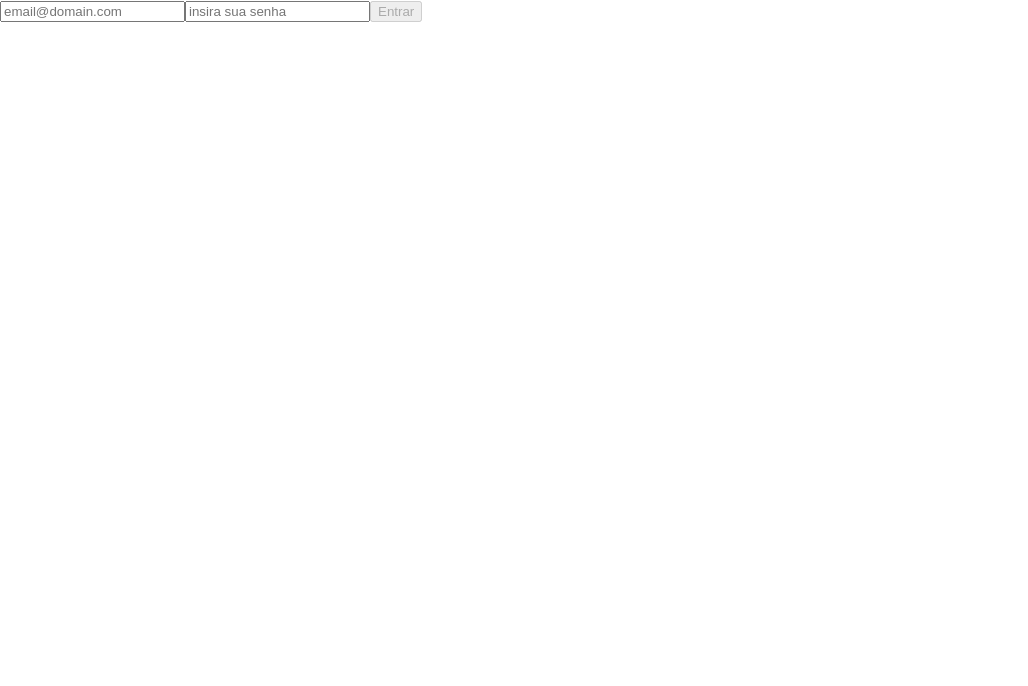
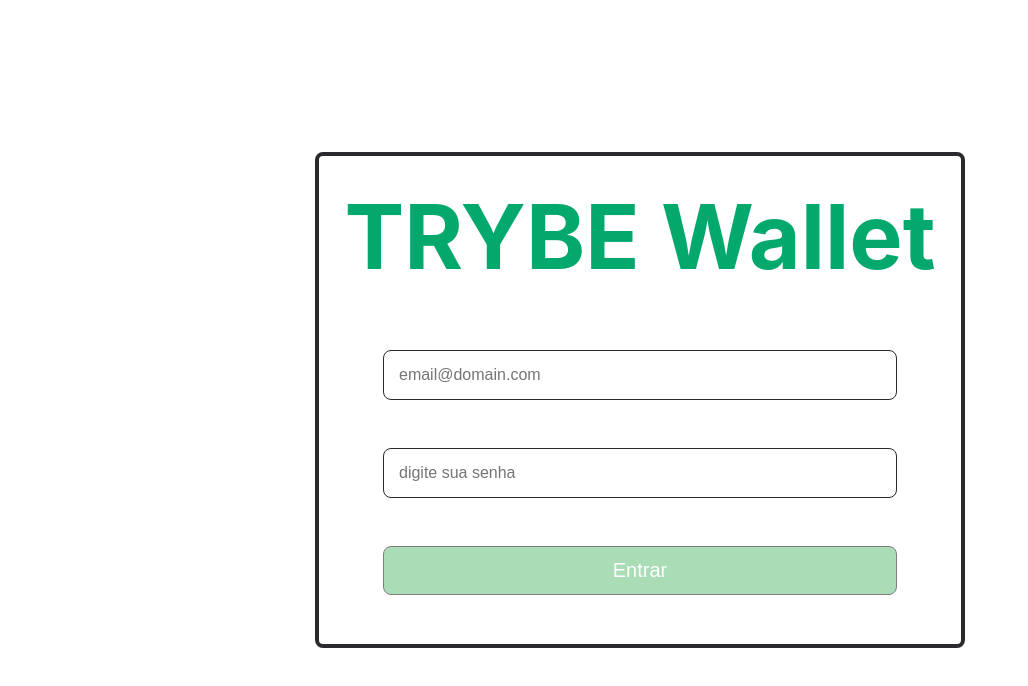
Before and after one commit to Mario-Junior/trybewallet, a React (Create React App) app: page / in a window 1280 px wide. Shown: the top 686 px of the page, without its empty margins (0-1028 px from the left). Built offline with nearby package versions, Linux system fonts and the light colour scheme.

Commit message:
developing styles - Login page style

```diff
--- a/src/components/ExpensesFields.js
+++ b/src/components/ExpensesFields.js
@@ -2,7 +2,7 @@
 import PropTypes from 'prop-types';
 import { connect } from 'react-redux';
 import { FontAwesomeIcon } from '@fortawesome/react-fontawesome';
-import { faTrashCan } from '@fortawesome/free-solid-svg-icons';
+import { faPenToSquare, faTrashCan } from '@fortawesome/free-solid-svg-icons';
 import { deleteExpense as deleteExpenseAction } from '../actions';
 
 class ExpensesFields extends Component {
@@ -30,6 +30,14 @@
                 <td>{exchangeRate.toFixed(2)}</td>
                 <td>{convertedValue.toFixed(2)}</td>
                 <td>Real</td>
+                <td>
+                  <button
+                    type="button"
+                    data-testid="edit-btn"
+                  >
+                    <FontAwesomeIcon icon={ faPenToSquare } />
+                  </button>
+                </td>
                 <td>
                   <button
                     type="button"
--- a/src/pages/Login.js
+++ b/src/pages/Login.js
@@ -1,4 +1,5 @@
 import React from 'react';
+import './login.css';
 import { connect } from 'react-redux';
 import PropTypes from 'prop-types';
 import { saveEmail } from '../actions';
@@ -37,8 +38,11 @@
   render() {
     const { email, password } = this.state;
     return (
-      <div>
+      <main className="login-page">
+        <div className="login-container">
+          <h1>TRYBE Wallet</h1>
           <input
+            className="login-input"
             type="email"
             name="email"
             data-testid="email-input"
@@ -47,10 +51,11 @@
             onChange={ this.handleInputChange }
           />
           <input
+            className="login-input"
             type="password"
             name="password"
             data-testid="password-input"
-          placeholder="insira sua senha"
+            placeholder="digite sua senha"
             value={ password }
             onChange={ this.handleInputChange }
           />
@@ -62,6 +67,7 @@
             Entrar
           </button>
         </div>
+      </main>
     );
   }
 }
--- /dev/null
+++ b/src/pages/login.css
@@ -0,0 +1,63 @@
+* {
+  padding: 0;
+  margin: 0;
+  box-sizing: border-box;
+}
+
+.login-page, .login-page .login-container {
+  align-items: center;
+  display: flex;
+  flex-direction: column;
+}
+
+.login-container h1 {
+  color: #03a86c;
+  font-size: 7vw;
+  margin-bottom: 35px;
+}
+
+.login-page {
+  justify-content: center;
+  min-height: 100vh;
+}
+
+.login-container {
+  border: 4px solid #29292e;
+  border-radius: 8px;
+  justify-content: center;
+  min-height: 60vh;
+  padding: 2vw;
+}
+
+.login-input {
+  border: 1px solid #29292e;
+  border-radius: 8px;
+  font-size: 16px;
+  font-weight: 300;
+  margin: 3vh;
+  padding: 15px;
+  width: calc(130px + 30vw);
+}
+
+.login-container button:disabled {
+  cursor: not-allowed;
+  opacity: 0.6;
+}
+
+.login-container button {
+  background-color: #73c585;
+  border: 1px solid #29292e;
+  border-radius: 8px;
+  color: #fff;
+  cursor: pointer;
+  font-size: 20px;
+  font-weight: 500;
+  margin: 3vh;
+  padding: 12px;
+  transition: 0.2s ease-in-out;
+  width: calc(130px + 30vw);
+}
+
+.login-container button:not(disabled):hover {
+  background-color: #218738;
+}
```
Lines whose indentation alone changed are shown as unchanged.
